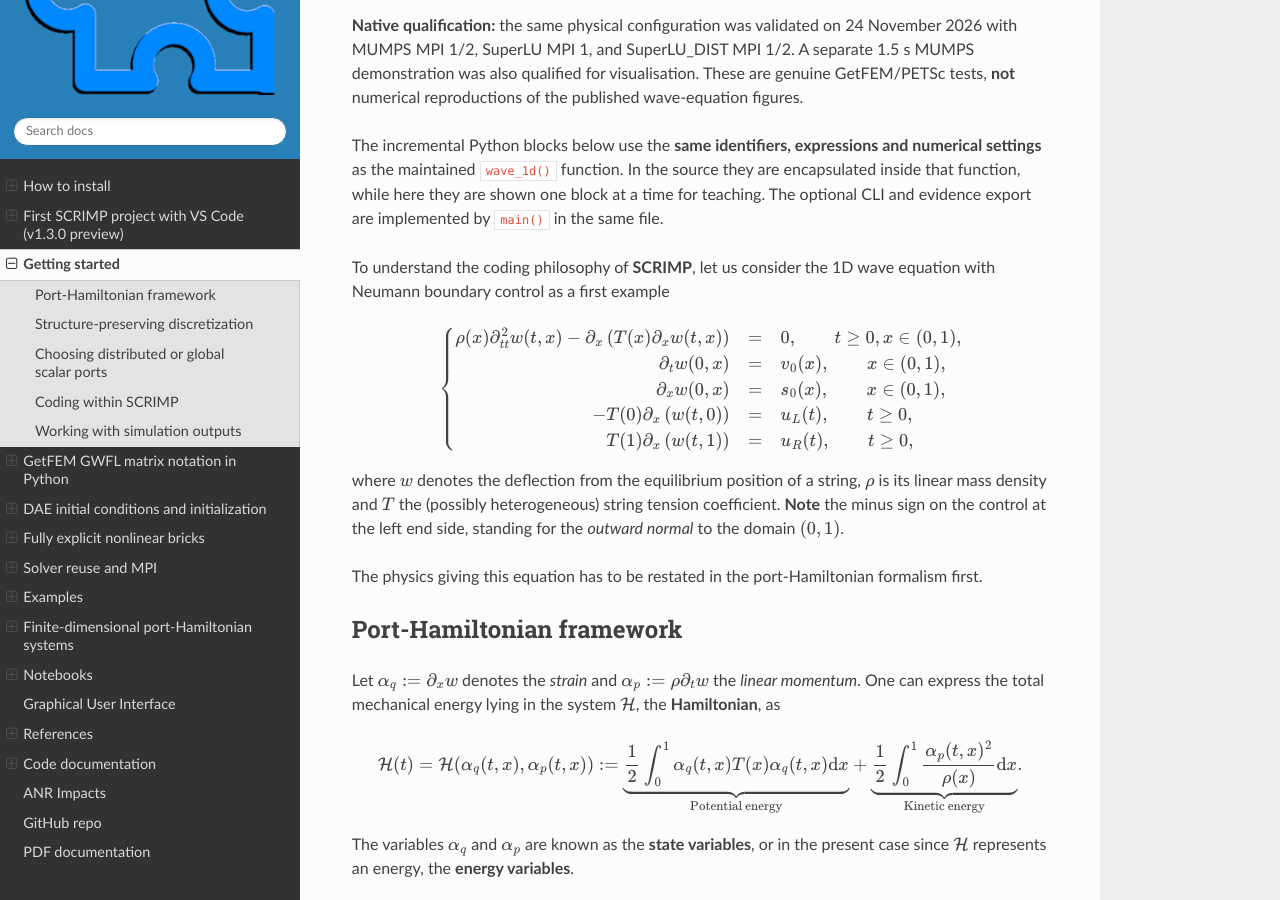
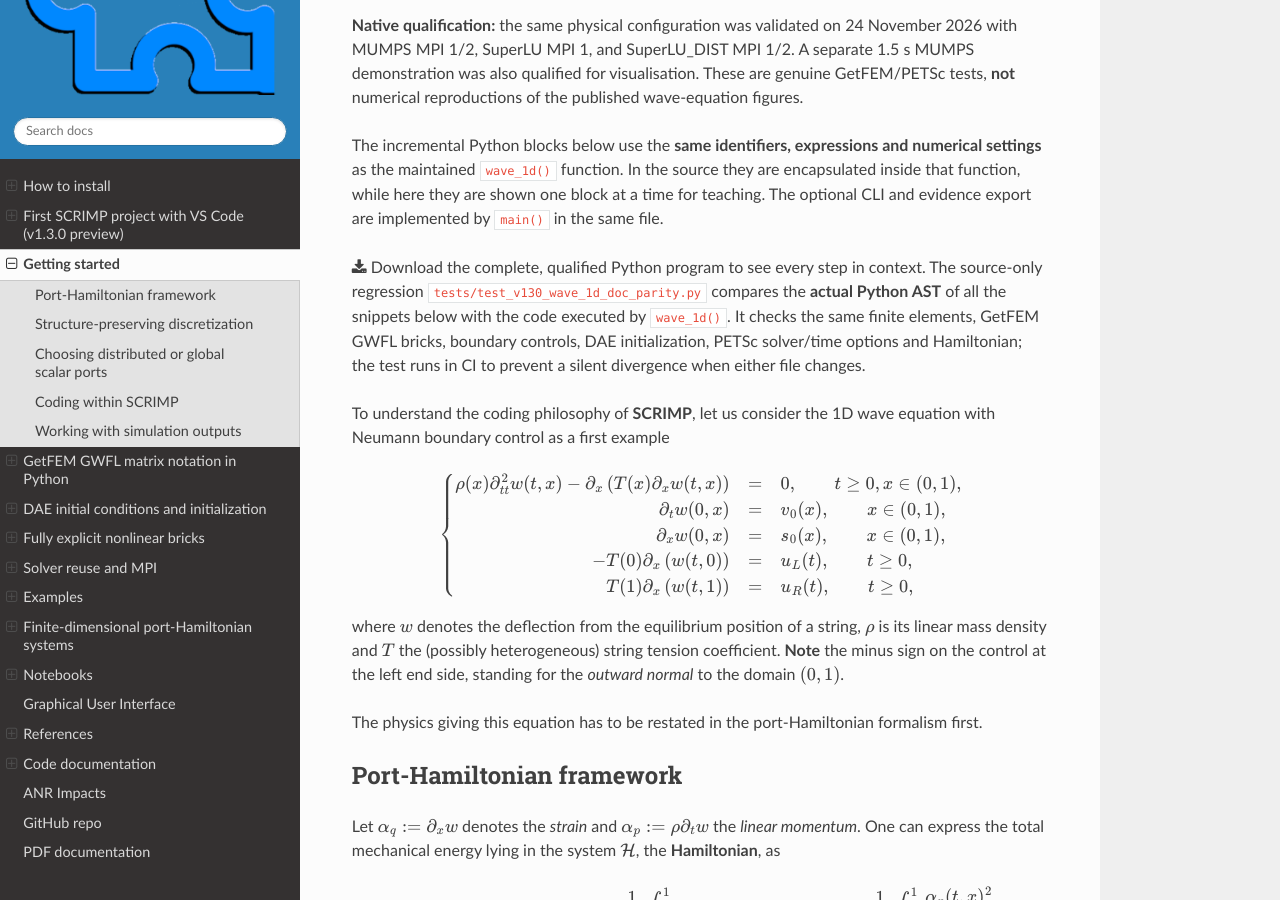
Before and after one commit to g-haine/scrimp, a Sphinx documentation site: the page built from docs/source/started.rst, in a window 1280 px wide and 900 px high, scrolled down 553 px. Built offline with Sphinx 7.4.7 and the Read the Docs theme 3.1.0, drawn with Linux system fonts in a browser that asks for light colours.

Commit message:
docs: provide directly downloadable qualified wave1d source and explain automatic AST parity tests for all tutorial snippets

```diff
--- a/docs/source/started.rst
+++ b/docs/source/started.rst
@@ -38,6 +38,17 @@ expressions and numerical settings** as the maintained
 inside that function, while here they are shown one block at
 a time for teaching. The optional CLI and evidence export
 are implemented by ``main()`` in the same file.
+
+:download:`Download the complete, qualified Python program
+<../../examples/wave_1d.py>` to see every step in context.
+The source-only regression
+``tests/test_v130_wave_1d_doc_parity.py`` compares the
+**actual Python AST** of all the snippets below with
+the code executed by ``wave_1d()``. It checks the
+same finite elements, GetFEM GWFL bricks, boundary
+controls, DAE initialization, PETSc solver/time options
+and Hamiltonian; the test runs in CI to prevent a
+silent divergence when either file changes.
 
 To understand the coding philosophy of **SCRIMP**, let us consider the 1D wave equation with Neumann boundary control as a first example
 
```
